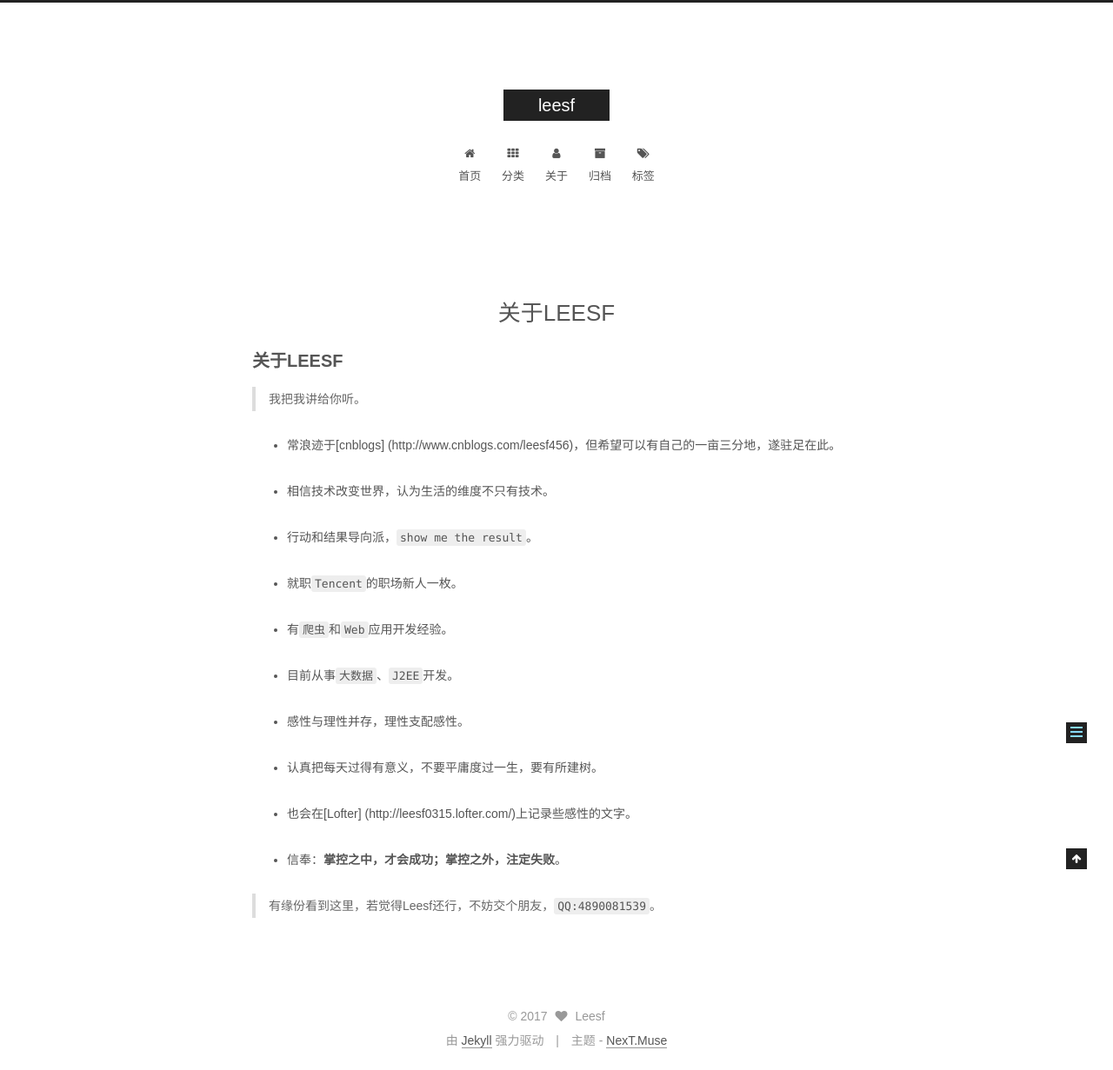
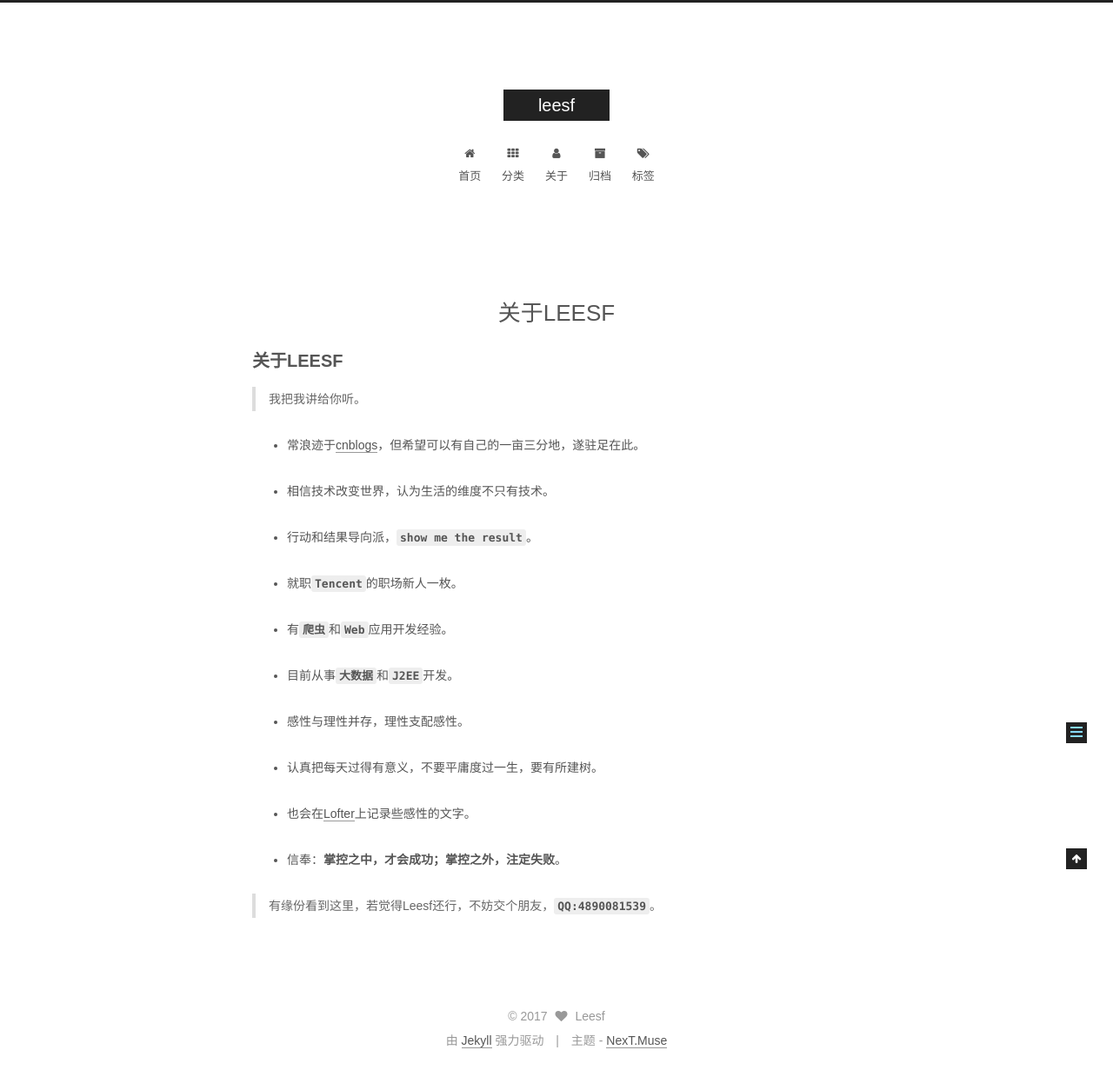
Before and after one commit to leesf/leesf.github.io, a Jekyll site: the page built from about/index.md, in a window 1280 px wide. Shown: the whole page at 87% size. Built offline with Jekyll 4.4.1, drawn with Linux system fonts in a browser that asks for light colours; part of the change alters nothing that is shown.

Commit message:
add about leesf2.0

```diff
--- a/about/index.md
+++ b/about/index.md
@@ -7,25 +7,25 @@ layout: page
 
 > 我把我讲给你听。
 
-* 常浪迹于[cnblogs] (http://www.cnblogs.com/leesf456)，但希望可以有自己的一亩三分地，遂驻足在此。
+* 常浪迹于[cnblogs](http://www.cnblogs.com/leesf456)，但希望可以有自己的一亩三分地，遂驻足在此。
 
 * 相信技术改变世界，认为生活的维度不只有技术。
 
-* 行动和结果导向派，`show me the result`。
+* 行动和结果导向派，**`show me the result`**。
 
-* 就职`Tencent`的职场新人一枚。
+* 就职**`Tencent`**的职场新人一枚。
 
-* 有`爬虫`和`Web`应用开发经验。
+* 有**`爬虫`**和**`Web`**应用开发经验。
 
-* 目前从事`大数据`、`J2EE`开发。
+* 目前从事**`大数据`**和**`J2EE`**开发。
 
 * 感性与理性并存，理性支配感性。
 
 * 认真把每天过得有意义，不要平庸度过一生，要有所建树。
 
-* 也会在[Lofter] (http://leesf0315.lofter.com/)上记录些感性的文字。
+* 也会在[Lofter](http://leesf0315.lofter.com)上记录些感性的文字。
 
 * 信奉：**掌控之中，才会成功；掌控之外，注定失败**。
 
 
-> 有缘份看到这里，若觉得Leesf还行，不妨交个朋友，`QQ:4890081539`。
+> 有缘份看到这里，若觉得Leesf还行，不妨交个朋友，**`QQ:4890081539`**。
```
